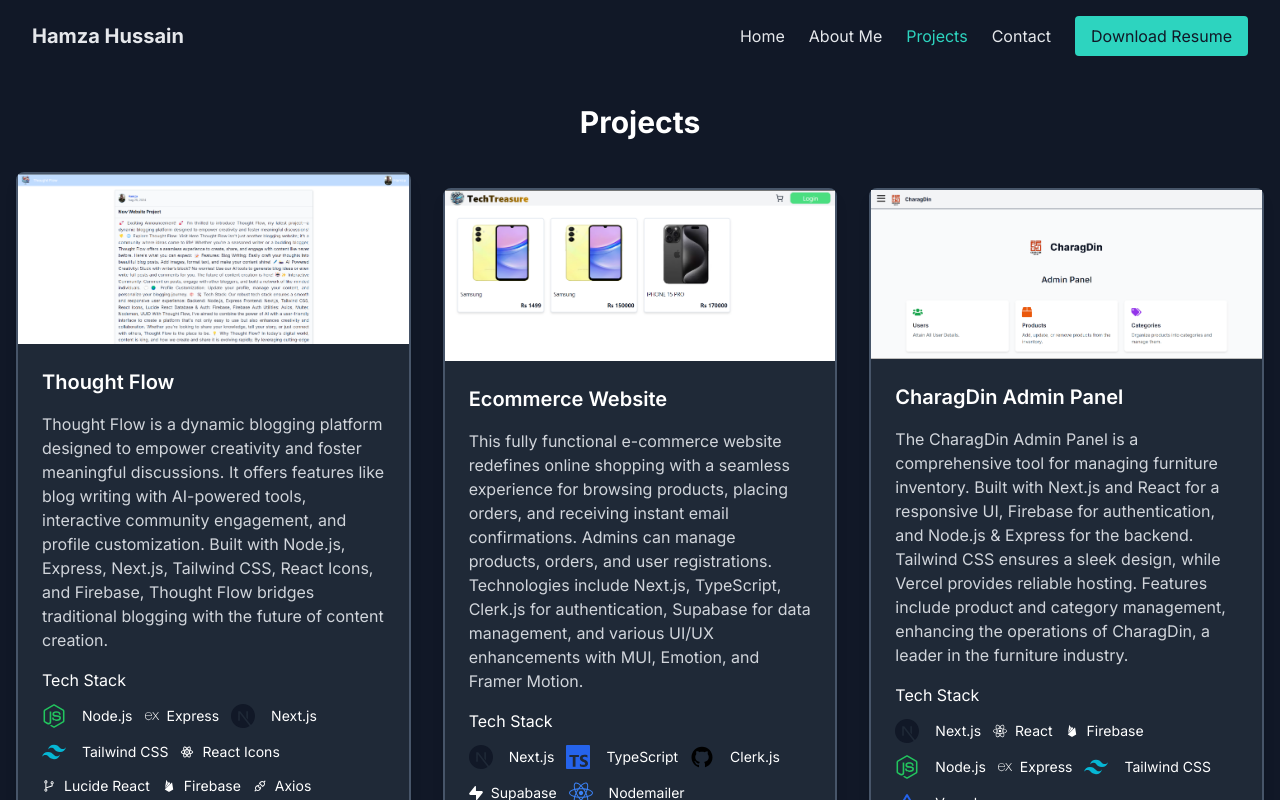
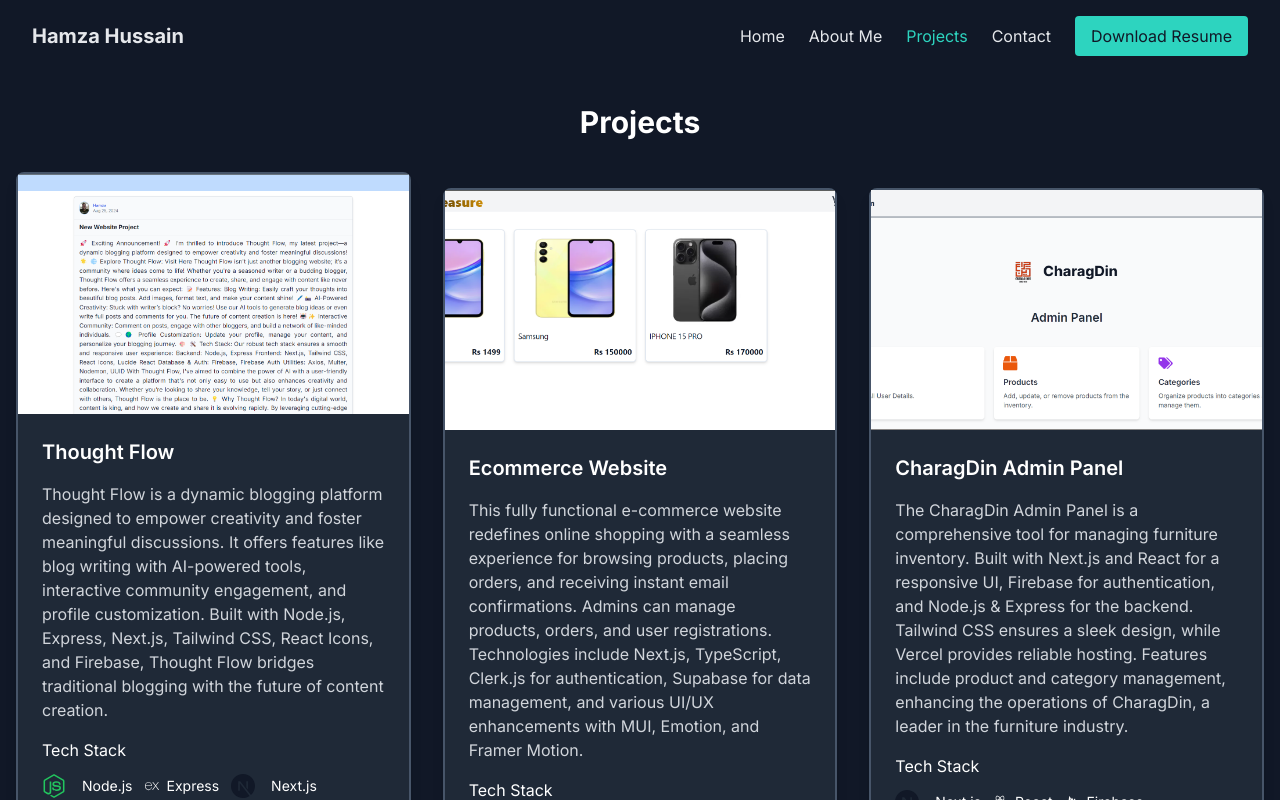
Before and after one commit to Hamza123Hussain/portfolio, a Next.js app: page /projects in a window 1280 px wide. Shown: the top 800 px of the page. Built offline with nearby package versions, Linux system fonts and the light colour scheme.

Commit message:
fixed styling

```diff
--- a/app/projects/page.tsx
+++ b/app/projects/page.tsx
@@ -40,6 +40,7 @@ import { MdOutlineNotifications, MdWidgets } from 'react-icons/md'
 import { TbApi, TbBrandReact, TbBrandVercel } from 'react-icons/tb'
 import { RiReactjsLine } from 'react-icons/ri'
 import Link from 'next/link'
+import Image from 'next/image'
 
 // Define the types for project and technology icons
 // Define the types for project and technology icons
@@ -438,10 +439,12 @@ const ProjectsSection: FC = () => {
               key={project.title}
               className="bg-gray-800 rounded-lg shadow-lg flex flex-col border-2 border-slate-600"
             >
-              <img
+              <Image
+                width={500}
+                height={200}
                 src={project.image}
                 alt={project.title}
-                className="w-full object-cover"
+                className="w-full sm:h-[30vh] object-cover"
               />
               <div className="flex flex-col flex-grow">
                 <div className="p-6 flex-grow">
```
